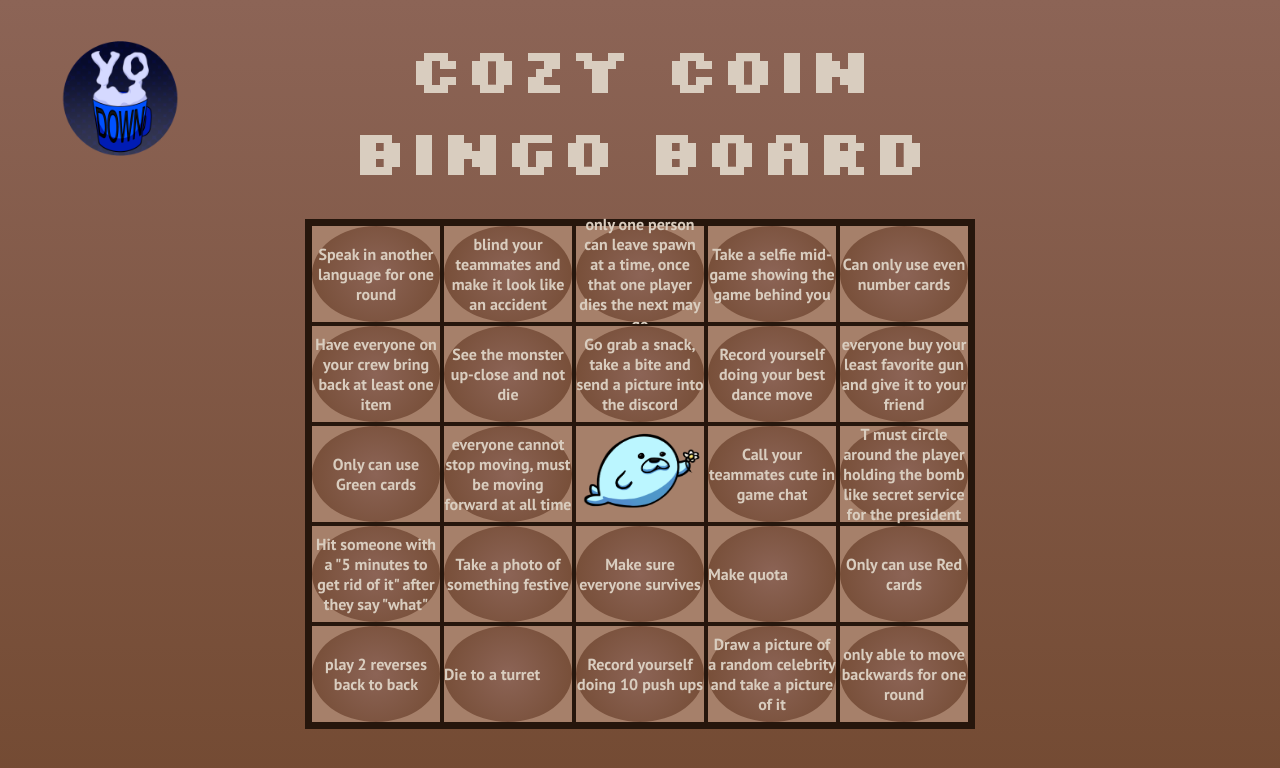
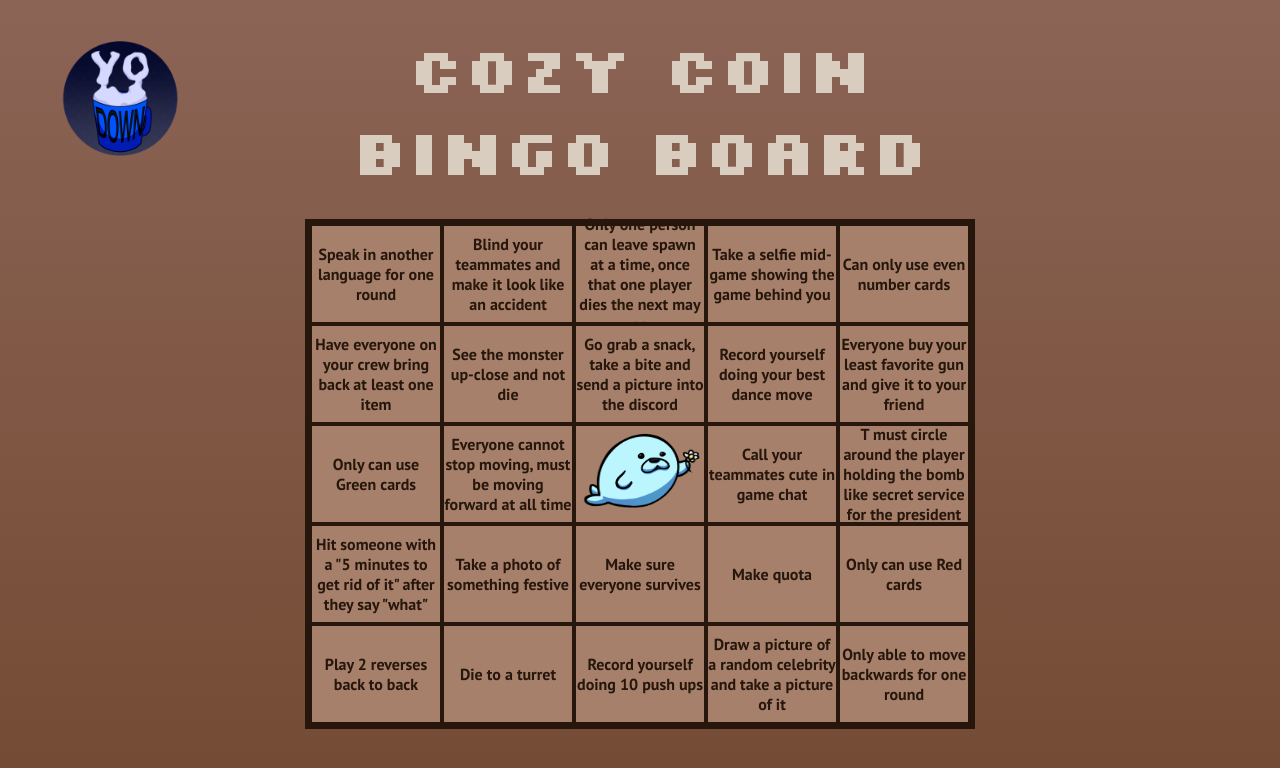
Before and after one commit to gusteran/ultimateyodown.com, a React (Create React App) app in the folder cozy-coin-bounty-board/: page / in a window 1280 px wide. Shown: the top 768 px of the page. Built offline with nearby package versions, Linux system fonts and the light colour scheme.

Commit message:
Updated Board
-Bingo CSS
centered task text
Reversed cookie css on enyos request

-Bingo js
remove extra lines

- Square js
fixed spelling error

-Task list
captilized first letter of string
display bingo board with text

```diff
--- a/cozy-coin-bounty-board/src/Bingo.css
+++ b/cozy-coin-bounty-board/src/Bingo.css
@@ -6,8 +6,7 @@
 
 @font-face {
   font-family: "PTSans-Bold";
-  src: local("PTSans-Bold"),
-    url("./fonts/PTSans-Bold.ttf") format("truetype");
+  src: local("PTSans-Bold"), url("./fonts/PTSans-Bold.ttf") format("truetype");
 }
 
 .Bingo {
@@ -34,6 +33,9 @@
   vertical-align: center;
   align-items: center;
   display: flex;
+  justify-content: center; /* Center horizontally */
+  align-items: center; /* Center vertically */
+  text-align: center; /* Center text horizontally */
 }
 
 .Free-Seal {
@@ -41,6 +43,12 @@
 }
 
 .Dot {
+  justify-content: center;
+  align-items: center;
+}
+/* #8c6456 #734a32, #26160c */
+
+.Unclicked {
   height: 100%;
   width: 100%;
   /* margin: 50%; */
@@ -51,14 +59,16 @@
   align-items: center;
   vertical-align: middle;
   display: flex;
+  justify-content: center;
+  align-items: center;
 }
-/* #8c6456 #734a32, #26160c */
 
 .Selected-Text {
   font-family: PTSans-Bold;
-    color: #d9cdbf;
+  color: #26160c;
 }
 
 .Unselected-Text {
-    font-family: PTSans;
+  font-family: PTSans-Bold;
+  color: #d9cdbf;
 }
--- a/cozy-coin-bounty-board/src/Bingo.js
+++ b/cozy-coin-bounty-board/src/Bingo.js
@@ -1,6 +1,4 @@
 import "./Bingo.css";
-import FreeSeal from "./FreeSeal";
-import BingoSquare from "./Square";
 import React from "react";
 import TaskList from "./TaskList";
 
--- a/cozy-coin-bounty-board/src/Square.js
+++ b/cozy-coin-bounty-board/src/Square.js
@@ -1,14 +1,10 @@
 import "./Bingo.css";
-import free_seal from "./resources/seal2.png";
-// import selected_square from './resources/circle1.png'
-import Bingo from "./Bingo";
 import React from "react";
 
 class BingoSquare extends React.Component {
   constructor() {
     super();
     this.state = { isToggleOn: true };
-    this.text = "placeholder";
 
     this.handleClick = this.handleClick.bind(this);
   }
@@ -28,7 +24,7 @@ class BingoSquare extends React.Component {
             <span className="Selected-Text">{text}</span>
           </div>
         ) : (
-          <div className="Unlicked">
+          <div className="Unclicked">
             <span className="Unselected-Text">{"Done!"}</span>
           </div>
         )}
--- a/cozy-coin-bounty-board/src/TaskList.js
+++ b/cozy-coin-bounty-board/src/TaskList.js
@@ -20,8 +20,11 @@ class TaskList extends React.Component {
     return array;
   }
 
+  capitalizeFirstLetter(str) {
+    return str.charAt(0).toUpperCase() + str.slice(1);
+  }
+
   createBingoBoard() {
-    //todo put seal in the middle or [2,2]
     const gridSize = 5;
     const half = 2;
     const board = [];
@@ -34,7 +37,12 @@ class TaskList extends React.Component {
           row.push(<FreeSeal />);
         } else {
           const text = this.random_order[i * gridSize + j];
-          row.push(<BingoSquare key={`${i}-${j}`} text={text} />);
+          row.push(
+            <BingoSquare
+              key={`${i}-${j}`}
+              text={this.capitalizeFirstLetter(text)}
+            />
+          );
         }
       }
       board.push(row);
@@ -88,8 +96,8 @@ const orgininal_list = [
   "Have everyone on your crew bring back at least one item",
   "Die to a turret",
   "See the monster up-close and not die",
-  "roll a dice to see what moon you go to",
-  "flash lights cannot be your first purchase",
+  "Roll a dice to see what moon you go to",
+  "Flash lights cannot be your first purchase",
 
   // Uno challenges:
   "Only can use Blue cards",
@@ -99,19 +107,19 @@ const orgininal_list = [
   "Can only use odd number cards",
   "Can only use even number cards",
   "Call Uno 3 times in a row",
-  "win with a plus 4",
-  "win with a plus 2",
-  "play 2 reverses back to back",
+  "Win with a plus 4",
+  "Win with a plus 2",
+  "Play 2 reverses back to back",
 
   // Cs2 challenges:
-  "melee only for one round",
-  "only able to move backwards for one round",
-  "only one person can leave spawn at a time, once that one player dies the next may go",
+  "Melee only for one round",
+  "Only able to move backwards for one round",
+  "Only one person can leave spawn at a time, once that one player dies the next may go",
   "CT must wait in spawn until bomb is planted then they may go",
   "T must circle around the player holding the bomb like secret service for the president",
-  "everyone buy your least favorite gun and give it to your friend",
-  "everyone cannot stop moving, must be moving forward at all time",
-  "blind your teammates and make it look like an accident",
+  "Everyone buy your least favorite gun and give it to your friend",
+  "Everyone cannot stop moving, must be moving forward at all time",
+  "Blind your teammates and make it look like an accident",
 ];
 
 export default TaskList;
```
Lines whose indentation alone changed are shown as unchanged.
